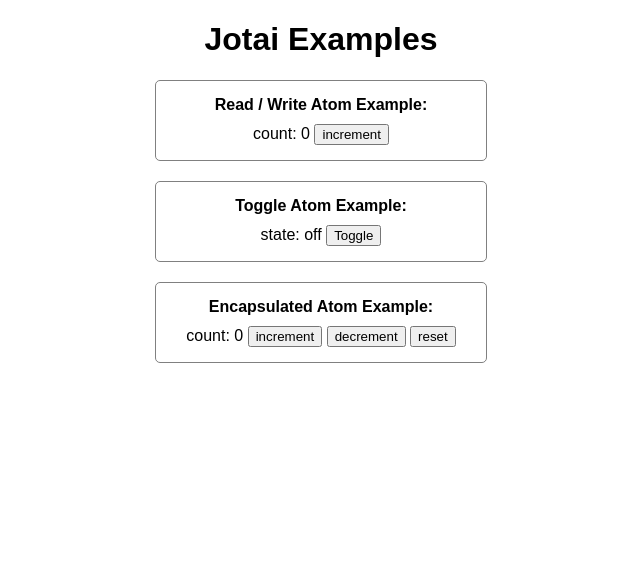
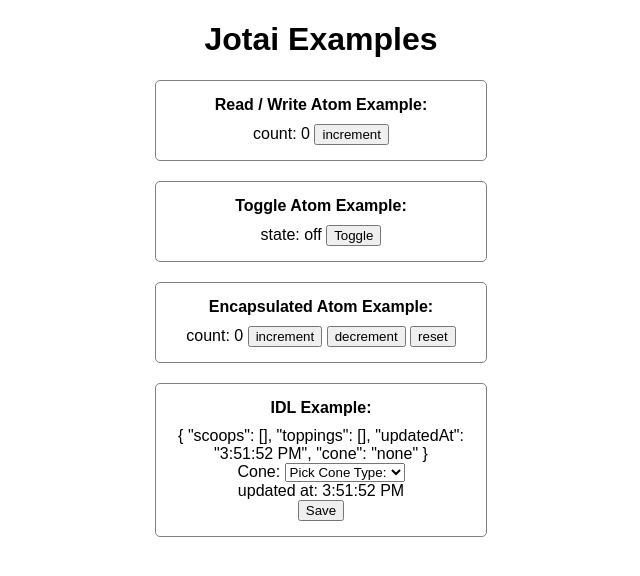
Before and after one commit to stevemolitor/jotai-examples, a React (Create React App) app: page / in a window 1280 px wide. Shown: the top 576 px of the page, without its empty margins (319-959 px from the left). Built offline with nearby package versions, Linux system fonts and the light colour scheme.

Commit message:
Basic IDL example

```diff
--- a/src/App.tsx
+++ b/src/App.tsx
@@ -2,6 +2,7 @@
 import { ReadWriteAtomExample } from "./read-write-atom/ReadWriteAtomExample";
 import { ToggleExample } from "./toggle/ToggleExample";
 import { EncapsulatedAtomExample } from "./encapsulated-atom/EncapsulatedAtomExample";
+import { IDLExample } from "./idl/IDLExample";
 
 const App = () => (
   <Suspense fallback="Loading...">
@@ -10,6 +11,7 @@
       <ReadWriteAtomExample />
       <ToggleExample />
       <EncapsulatedAtomExample />
+      <IDLExample />
     </div>
   </Suspense>
 );
--- /dev/null
+++ b/src/idl/IDLExample.tsx
@@ -0,0 +1,81 @@
+import { useAtom, useAtomValue, useSetAtom } from "jotai";
+import {
+  coneAtom,
+  iceCreamAtom,
+  updatedAtAtom,
+  saveIceCreamAtom,
+} from "./state";
+import {
+  ChangeEventHandler,
+  FormEventHandler,
+  Suspense,
+  useCallback,
+  useTransition,
+} from "react";
+import { Cone } from "./types";
+
+const ConePicker = () => {
+  const [cone, setCone] = useAtom(coneAtom);
+
+  const onSelect = useCallback<ChangeEventHandler<HTMLSelectElement>>(
+    (event) => {
+      setCone(event.target.value as Cone);
+    },
+    [setCone]
+  );
+
+  return (
+    <label>
+      Cone:{" "}
+      <select name="cone" value={cone} onChange={onSelect}>
+        <option value="none" disabled>
+          Pick Cone Type:
+        </option>
+        <option value="waffle">Waffle Cone</option>
+        <option value="sugar">Sugar Cone</option>
+      </select>
+    </label>
+  );
+};
+
+const IceCreamForm = () => {
+  const save = useSetAtom(saveIceCreamAtom);
+  const updatedAt = useAtomValue(updatedAtAtom);
+
+  const [isPending, startTransition] = useTransition();
+
+  const onSave = useCallback<FormEventHandler>(
+    (event) => {
+      event.preventDefault();
+      startTransition(() => {
+        save();
+      });
+    },
+    [save]
+  );
+
+  const iceCream = useAtomValue(iceCreamAtom);
+  return (
+    <form onSubmit={onSave}>
+      <div>{JSON.stringify(iceCream, null, 2)}</div>
+
+      <ConePicker />
+      <div>updated at: {updatedAt}</div>
+      <button type="submit">Save</button>
+      {isPending && <div>saving…</div>}
+    </form>
+  );
+};
+
+export const IDLExample = () => {
+  return (
+    <div className="example">
+      <>
+        <div className="example-title">IDL Example:</div>
+        <Suspense fallback={<div>getting ice cream from freezer…</div>}>
+          <IceCreamForm />
+        </Suspense>
+      </>
+    </div>
+  );
+};
--- /dev/null
+++ b/src/idl/iceCreamDb.ts
@@ -0,0 +1,26 @@
+import { IDL } from "./types";
+
+const timestamp = () => new Date().toLocaleTimeString();
+
+let iceCreamDb: IDL = {
+  scoops: [],
+  toppings: [],
+  updatedAt: timestamp(),
+  cone: "none",
+};
+
+export const getIceCreamData = (): Promise<IDL> =>
+  new Promise((resolve) => {
+    setTimeout(() => resolve(iceCreamDb), 2000);
+  });
+
+export const saveIceCreamData = (iceCream: IDL): Promise<IDL> =>
+  new Promise((resolve) => {
+    setTimeout(() => {
+      iceCreamDb = {
+        ...iceCream,
+        updatedAt: timestamp(),
+      };
+      return resolve(iceCreamDb);
+    }, 2000);
+  });
--- /dev/null
+++ b/src/idl/state.ts
@@ -0,0 +1,30 @@
+import { atom } from "jotai";
+import { Cone, IDL } from "./types";
+import { getIceCreamData, saveIceCreamData } from "./iceCreamDb";
+
+export const iceCreamAtom = atom<Promise<IDL> | IDL>(getIceCreamData()); // initialize with promise
+
+export const updatedAtAtom = atom(async (get) => {
+  const { updatedAt } = await get(iceCreamAtom);
+  return updatedAt;
+});
+
+export const coneAtom = atom(
+  async (get) => {
+    const iceCream = await get(iceCreamAtom);
+    return iceCream.cone;
+  },
+
+  async (get, set, cone: Cone) => {
+    const iceCream = await get(iceCreamAtom);
+    set(iceCreamAtom, {
+      ...iceCream,
+      cone,
+    });
+  }
+);
+
+export const saveIceCreamAtom = atom(null, (get, set) => {
+  const iceCream = get(iceCreamAtom);
+  set(iceCreamAtom, saveIceCreamData(iceCream as IDL));
+});
--- /dev/null
+++ b/src/idl/types.ts
@@ -0,0 +1,11 @@
+export type Cone = "waffle" | "sugar" | "none";
+export type Flavor = "chocolate" | "vanilla" | "strawberry";
+export type Topping = "sprinkles" | "nut" | "skittles";
+
+// Ice Cream Definition Language
+export interface IDL {
+  cone: Cone;
+  scoops: Flavor[];
+  toppings: Topping[];
+  updatedAt: string;
+}
```
